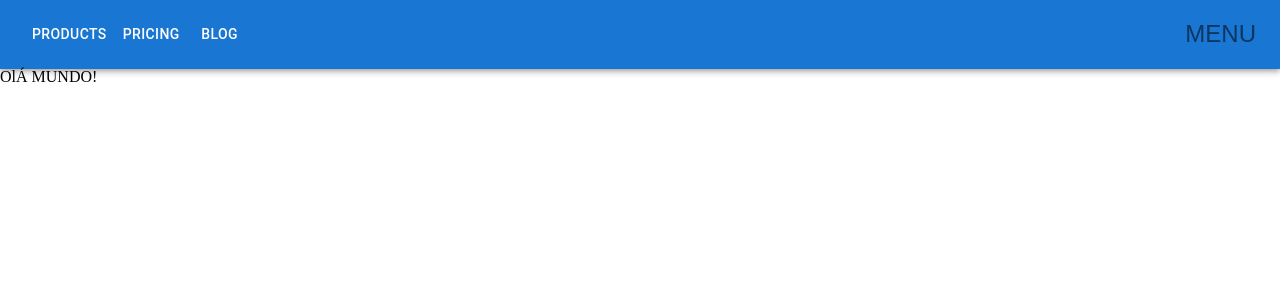
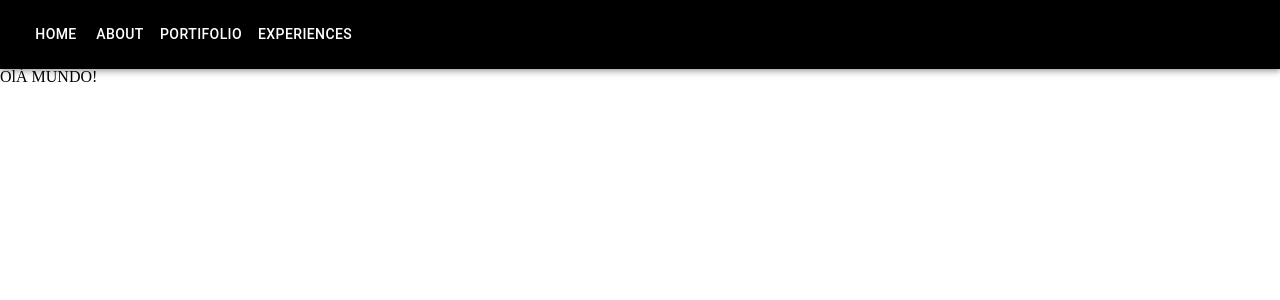
Before and after one commit to icaro-c-santos/my-profile, a React (Create React App) app in the folder my-app/: page / in a window 1280 px wide. Shown: the top 300 px of the page. Built offline with nearby package versions, Linux system fonts and the light colour scheme.

Commit message:
create navBar

```diff
--- a/my-app/src/Componentes/Navbar/NavBar.tsx
+++ b/my-app/src/Componentes/Navbar/NavBar.tsx
@@ -12,8 +12,9 @@ import Tooltip from '@mui/material/Tooltip';
 import MenuItem from '@mui/material/MenuItem';
 
 
-const pages = ['Products', 'Pricing', 'Blog'];
-const settings = ['Profile', 'Account', 'Dashboard', 'Logout'];
+
+const pages = ['Home', 'About', 'Portifolio',"Experiences"];
+const settings = ['Home', 'About', 'Portifolio',"Experiences"];
 
 function ResponsiveAppBar() {
   const [anchorElNav, setAnchorElNav] = React.useState<null | HTMLElement>(null);
@@ -37,7 +38,7 @@ function ResponsiveAppBar() {
   return (
     <>
     <AppBar position="static">
-      <Container maxWidth="xl">
+      <Container maxWidth="xl" sx={{bgcolor:"black"}}>
         <Toolbar disableGutters>
 
           <Box sx={{ flexGrow: 1, display: { xs: 'flex', md: 'none' } }}>
@@ -72,17 +73,21 @@ function ResponsiveAppBar() {
               <Button
                 key={Math.random()}
                 onClick={handleCloseNavMenu}
-                sx={{ my: 2, color: 'white', display: 'block' }}
+                sx={{ my: 2, color: 'white', display: 'block', transition:"0.5s","&:hover": {
+                  cursor: "pointer",
+                  backgroundColor:"gray",
+                  transition:"0.5s"
+                } }}
               >
                 {page}
               </Button>
             ))}
           </Box>
 
-          <Box sx={{ flexGrow: 0 }}>
+          <Box sx={{ flexGrow: 0, }}>
             <Tooltip title="Open settings">
-              <IconButton onClick={handleOpenUserMenu} sx={{ p: 0 }}>
-              MENU
+              <IconButton onClick={handleOpenUserMenu} sx={{ p: 0,color:"white",fontSize:"14px",display: { xs: 'flex', md: 'none' } }}>
+              Menu
               </IconButton>
             </Tooltip>
             <Menu
```
